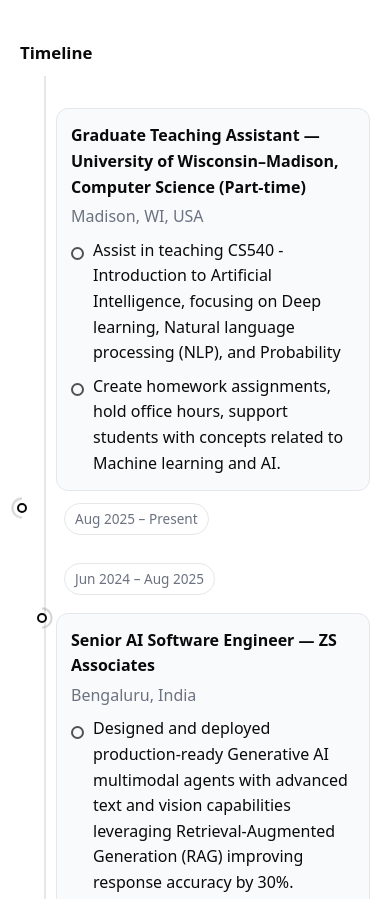
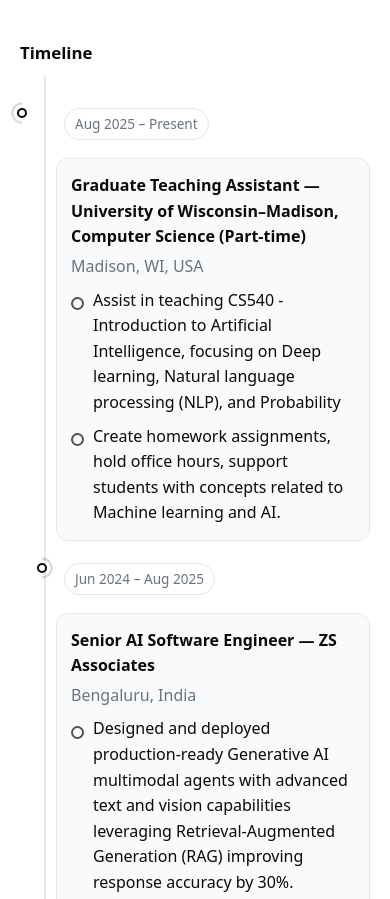
Before and after one commit to msritian/msritian.github.io, a plain HTML site: page index.html in a window 390 px wide. Shown: the part 1435-2334 px from the top of the page. Drawn offline with Linux system fonts and the light colour scheme.

Commit message:
Mobile timeline: replace display:contents with explicit grid rows (iOS Safari fix)

```diff
--- a/styles.css
+++ b/styles.css
@@ -163,12 +163,18 @@
 @media (max-width: 768px){
   #timeline-list::before{ left: 24px; transform: none }
   #timeline-list .t-item{ grid-template-columns: 24px 1fr; gap: 12px }
-  #timeline-list .t-col.mid{ align-self: flex-start; justify-content: center }
+  /* Place the dot column on the left spanning the stack */
+  #timeline-list .t-col.mid{ align-self: flex-start; justify-content: center; grid-column: 1; grid-row: 1 / span 2 }
   #timeline-list .t-dot{ transform: none }
-  /* Stack both date and card in the content column for all items */
-  #timeline-list .t-col.left, #timeline-list .t-col.right{ display: contents }
-  #timeline-list .t-date{ grid-column: 2; text-align: left; margin: 0 0 6px 0 }
-  #timeline-list .t-card{ grid-column: 2 }
+  /* Stack both date and card in the content column for all items using explicit rows */
+  #timeline-list .t-col.left, #timeline-list .t-col.right{ grid-column: 2 }
+  /* For left-side items: date is in .t-col.right (row 1), card is in .t-col.left (row 2) */
+  #timeline-list .t-item.left .t-col.right{ grid-row: 1 }
+  #timeline-list .t-item.left .t-col.left{ grid-row: 2 }
+  /* For right-side items: date is in .t-col.left (row 1), card is in .t-col.right (row 2) */
+  #timeline-list .t-item.right .t-col.left{ grid-row: 1 }
+  #timeline-list .t-item.right .t-col.right{ grid-row: 2 }
+  #timeline-list .t-date{ text-align: left; margin: 0 0 6px 0 }
   /* Prevent long text from overflowing on narrow screens */
   #timeline-list .t-card, #timeline-list .t-card h3, #timeline-list .t-card li, #timeline-list .t-card .meta{
     word-break: break-word; overflow-wrap: anywhere;
```
